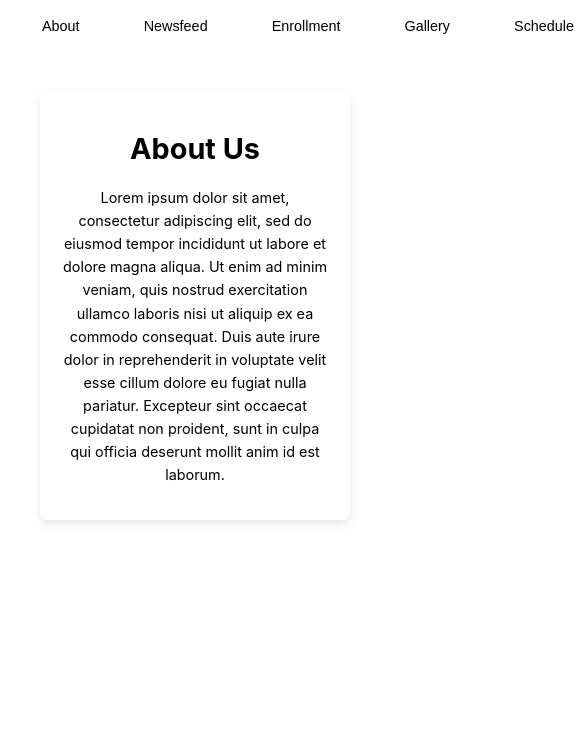
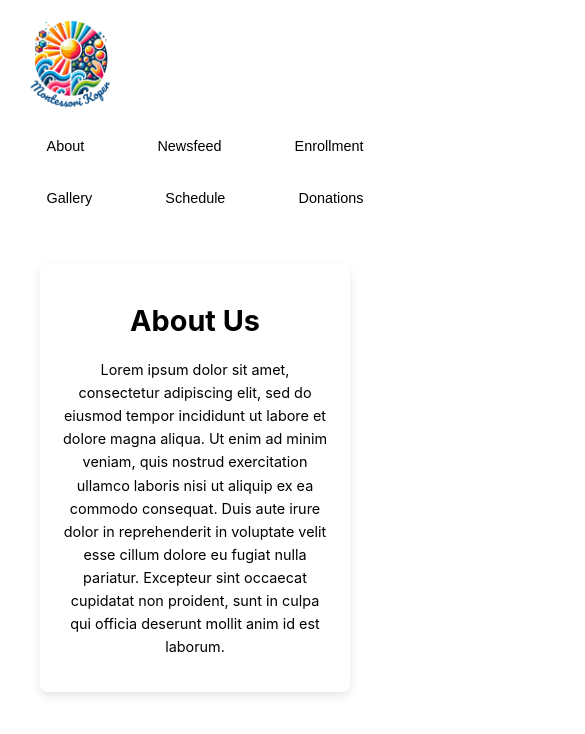
Before and after one commit to SElena7/DEDIS_PROJECT, a React (Create React App) app in the folder client/: page / in a window 390 px wide. Shown: the top 734 px of the page, 585 px wide, since content can reach past the window. Built offline with nearby package versions, Linux system fonts and the light colour scheme.

Commit message:
Add logo to nav.

```diff
--- a/client/src/components/nav/Nav.jsx
+++ b/client/src/components/nav/Nav.jsx
@@ -1,9 +1,11 @@
 import React from 'react';
 import './Nav.scss';
+import logo from '../../assets/logo_montessori.png';
 
 function Nav() {
   return (
     <div className="nav-container">
+      <img src={logo} alt="Logo" className="nav-logo" />
       <ul className="nav-list">
         <li className="nav-item">
           <a href="#" className="nav-link">About</a>
--- a/client/src/components/nav/Nav.scss
+++ b/client/src/components/nav/Nav.scss
@@ -8,17 +8,31 @@
   padding: 20px 10px;
   box-shadow: -4px 0 10px rgba(0, 0, 0, 0.1);
   font-family: 'Arial', sans-serif;
+  overflow-y: auto;
+  overflow-x: hidden;
 }
 
 .nav-list {
   list-style-type: none;
   margin: 0;
   padding: 0;
+
+  @media (max-width: 768px) {
+    display: flex;
+    justify-content: center;
+    flex-wrap: wrap; /* Wrap items to prevent cutting off */
+    width: 100%;
+  }
 }
 
 .nav-item {
   padding: 15px;
   border-bottom: 1px solid #dcdcdc;
+
+  @media (max-width: 768px) {
+    padding: 10px;
+    border-bottom: none;
+  }
 }
 
 .nav-link {
@@ -34,6 +48,10 @@
   &:hover {
     color: #4caf50;
     transform: translateX(5px);
+
+    @media (max-width: 768px) {
+      transform: none;
+    }
   }
 }
 
@@ -41,20 +59,27 @@
   text-transform: capitalize;
 }
 
+.nav-logo {
+  width: 100%;
+  height: auto;
+  display: block;
+  margin-bottom: 20px;
+
+  @media (max-width: 768px) {
+    width: 120px;
+    margin-bottom: 0;
+    margin-right: 20px;
+  }
+}
+
 @media (max-width: 768px) {
   .nav-container {
     width: 100%;
     height: auto;
     position: static;
-  }
-
-  .nav-list {
     display: flex;
-    justify-content: space-around;
-  }
-
-  .nav-item {
-    padding: 10px;
-    border-bottom: none;
+    align-items: center;
+    justify-content: space-between;
+    flex-wrap: wrap;
   }
 }
```
Also changed, not shown: client/src/assets/logo.png (added), client/src/assets/logo_montessori.png (added).
